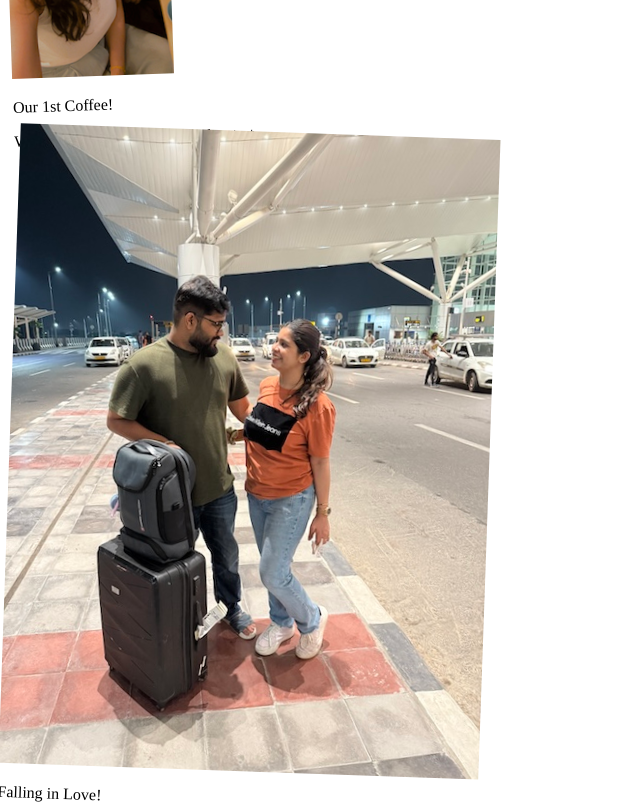
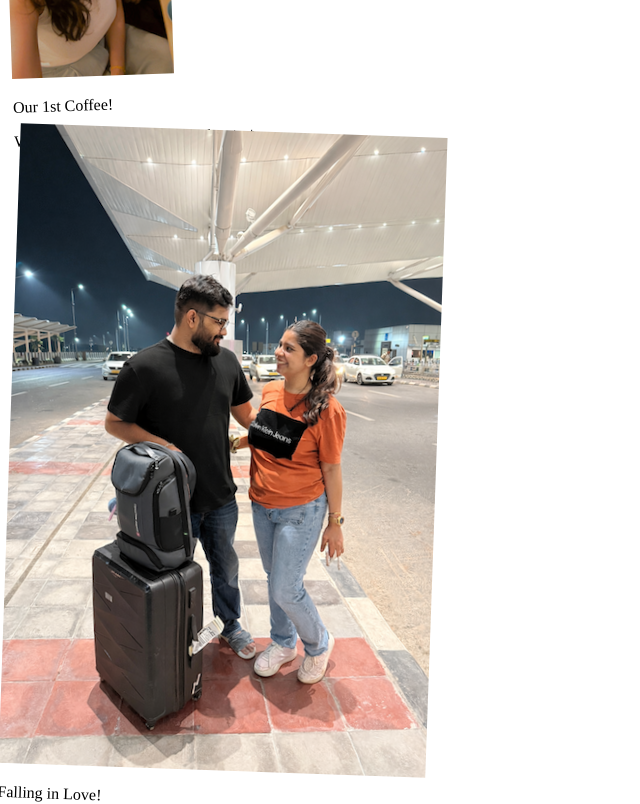
Before and after one commit to Rahulbanjare95/MyWedding, a React (Vite) app: page / in a window 1280 px wide. Shown: the part 2540-3344 px from the top of the page, without its empty margins (0-640 px from the left). Built offline with nearby package versions, Linux system fonts and the light colour scheme; the HTML template or start-up script is replaced by a standard one.

Commit message:
Fixed the image

```diff
--- a/src/components/JourneySection.tsx
+++ b/src/components/JourneySection.tsx
@@ -8,7 +8,7 @@ const journeyStories = [
     caption: 'We knew it was special from the start',
   },
   {
-    image: '/images/ourFirstEverFeelingOflove.jpg',
+    image: '/images/ourFirstEverFeelingOflove.PNG',
     title: 'Falling in Love!',
     caption: 'Laughter that brought us closer',
   },
```
Also changed, not shown: public/images/ourFirstEverFeelingOflove.PNG (added), public/images/ourFirstEverFeelingOflove.jpg (deleted).
